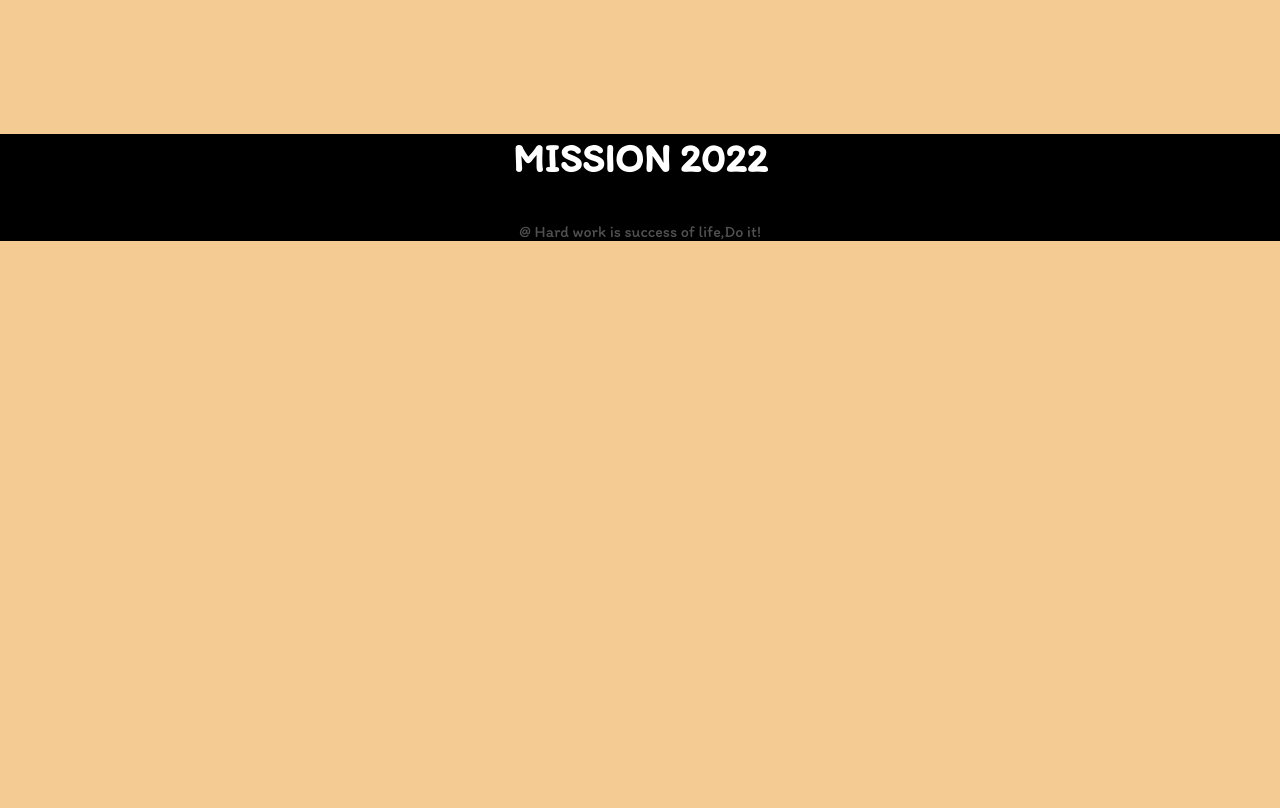
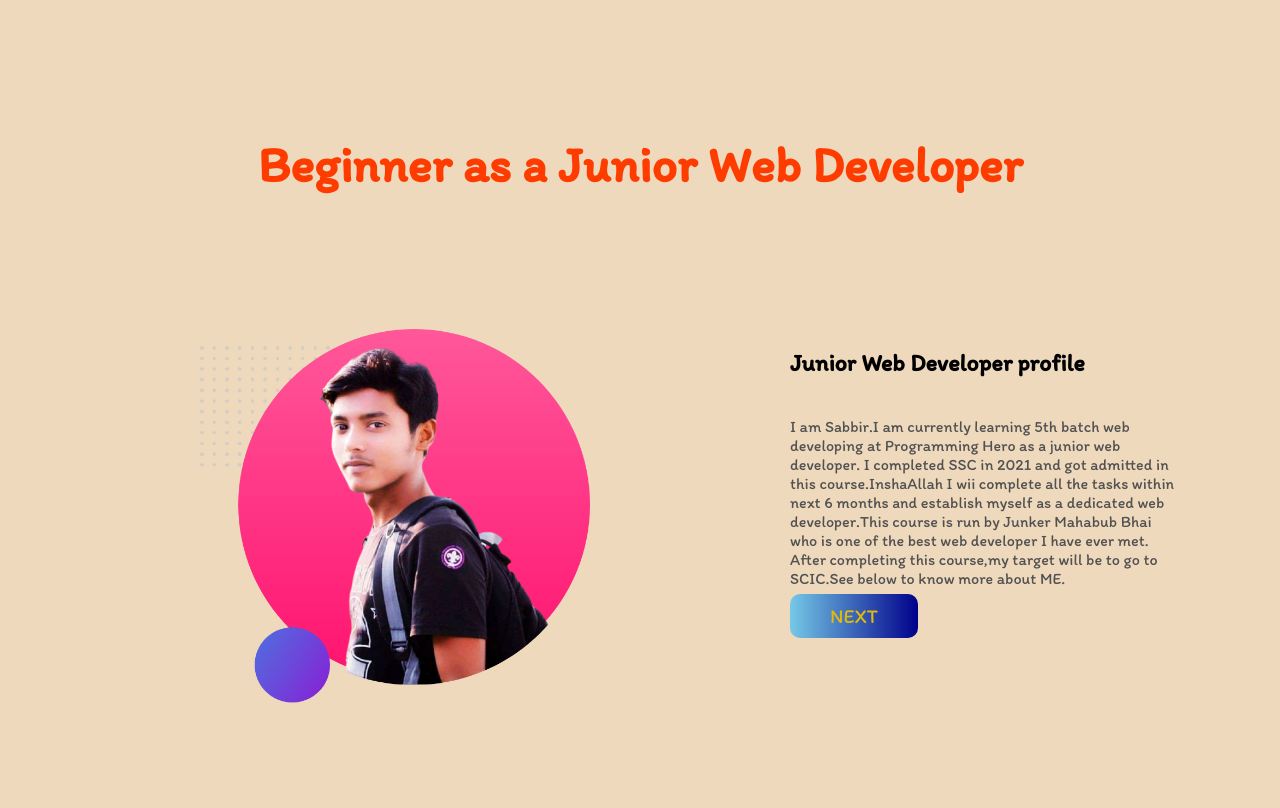
Before and after one commit to sabbirmeia/my-first-assignment, a plain HTML site: page index.html in a window 1280 px wide. Shown: the part 1992-2800 px from the top of the page. Before the commit the page ends 2249 px from the top, so only its background shows below. Drawn offline with Linux system fonts and the light colour scheme.

Commit message:
footer add

```diff
--- a/index.html
+++ b/index.html
@@ -33,7 +33,7 @@
             <img src="images/my photo.png" alt="">
         </div>
     </section>
-    <h1 id="center"><span>My Mission In</span> <Span class="orange">2022</Span></h1>
+    <h1 class="center"><span>My Mission In</span> <Span class="orange">2022</Span></h1>
     <section class="hard-one">
         <div class="display-flix">
             <div id="part-one">
@@ -76,18 +76,40 @@
             <p>Fishing is the most fun job.This is a job that may be someone's job,someone's addiction,someone else's or
                 shock.I also love to catches fish.Because there is a beautiful small river behind my house.For those who
                 do not spend there time,fishing is a great job for thous,especially with a spear.</p>
-                <a class="click" target="blank" href="https://www.britannica.com/topic/fishing-recreation">About Fishing</a>
+            <a class="click" target="blank" href="https://www.britannica.com/topic/fishing-recreation">About Fishing</a>
         </div>
         <div class="sec">
             <img src="images/fishing.png" alt="">
         </div>
     </section>
-    <section  id="last">
-        <footer>
-            <h1 style="text-align: center; color:white ;">MISSION 2022</h1>
-            <P>@ Hard work is success of life,Do it!</P>
+
+    <h1 class="center">Beginner as a Junior Web Developer </h1>
+
+    <section class="display-flix">
+        <div class="optional">
+            <img src="images/my-bg2.png" alt="">
+        </div>
+        <div class="optional">
+            <h2>Junior Web Developer profile</h2>
+            <p>I am Sabbir.I am currently learning 5th batch web developing at Programming Hero as a junior web
+                developer. I
+                completed SSC in 2021 and got admitted in this course.InshaAllah I wii complete all the tasks within
+                next 6
+                months and establish myself as a dedicated web developer.This course is run by Junker Mahabub Bhai who
+                is one of
+                the best web developer I have ever met. After completing this course,my target will be to go to SCIC.See
+                below to
+                know more about ME. </p>
+            <a class="click" target="blank" href="https://web.programming-hero.com/profile">NEXT</a>
+        </div>
+
+    </section>
+
+        <footer id="last">
+           <h1> <span style="color: white;">MISSION</span> <span class="orange">2022</span></h1>
+           <P>@ Hard work is success of life,I do it 2022 !</P>
         </footer>
-    </section>
+
 
 </body>
 
--- a/style.css
+++ b/style.css
@@ -1,7 +1,7 @@
 body{
     font-family: 'Itim', cursive;
     margin: 0;
-    background-color: rgb(245, 203, 148);
+    background-color: rgb(238, 217, 189);
 
 }
 h1{
@@ -56,7 +56,7 @@ p{
     padding-right: 100px;
     padding-bottom: 30px;
 }
-#center{
+.center{
     text-align: center;
     color: rgb(255, 60, 0);
     font-size: 50px;
@@ -70,7 +70,7 @@ p{
     margin: 20px;
     padding: 100px 15px 15px 15px;
     border-radius: 15px;
-    background-color: rgb(235, 204, 164);
+    background-color: rgb(255, 253, 108);
 }
 #part-two{
     box-shadow: 10px 10px 20px rgb(0, 255, 149);
@@ -94,9 +94,16 @@ p{
      border-radius: 15px;
      background-color: rgb(115, 238, 226);
 }
+.optional{
+    width: 100%;
+    margin: 100px;
+
+}
+.optional img{
+    width: 100%;
+
+}
 #last{
     background-color: black;
+    text-align: center
 }
-#last footer{
-    text-align: center;
-}
```
Also changed, not shown: images/my-bg.png (added), images/my-bg2.png (added).
